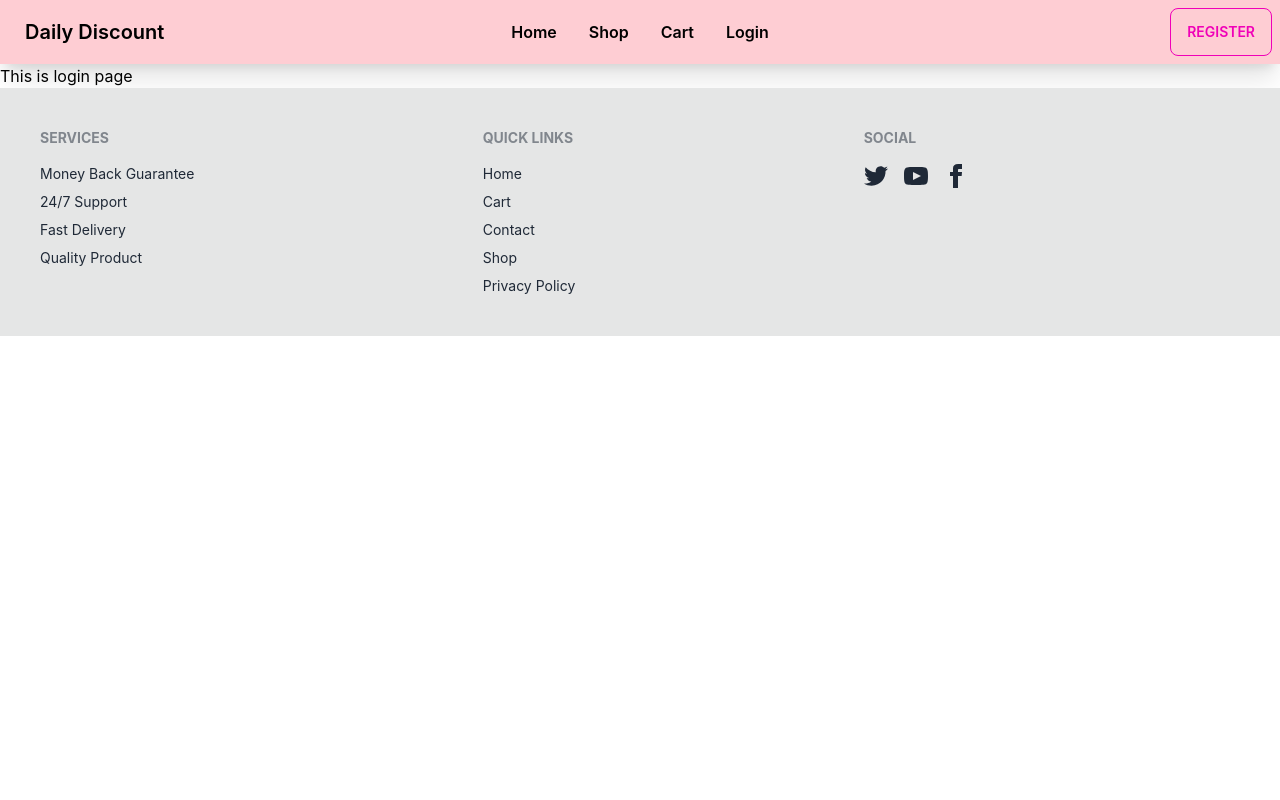
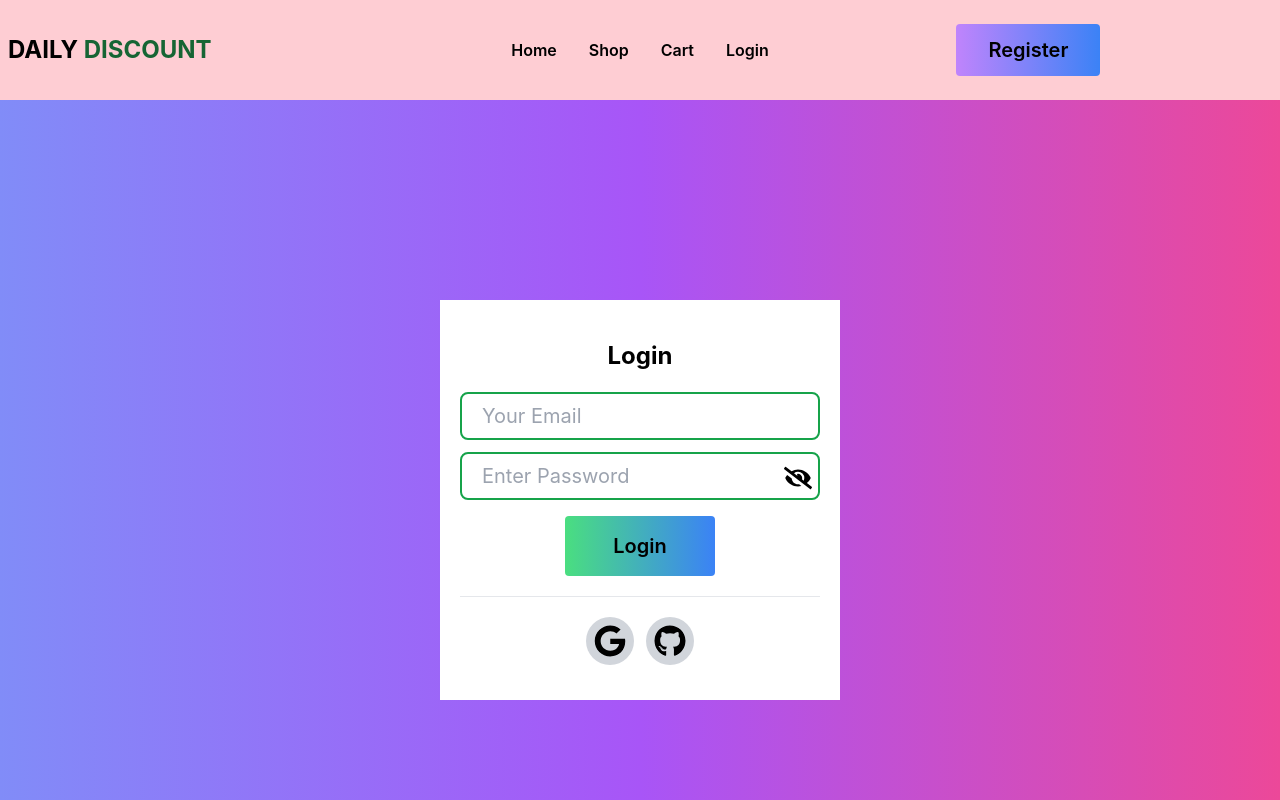
Before and after one commit to mdsultanmahmud/daily-discount, a React (Vite) app: page /login in a window 1280 px wide. Shown: the top 800 px of the page. Built offline with nearby package versions, Linux system fonts and the light colour scheme.

Commit message:
added context api

```diff
--- a/package.json
+++ b/package.json
@@ -14,6 +14,7 @@
     "@fortawesome/free-solid-svg-icons": "^6.2.0",
     "@fortawesome/react-fontawesome": "^0.2.0",
     "daisyui": "^2.38.1",
+    "firebase": "^9.13.0",
     "react": "^18.2.0",
     "react-dom": "^18.2.0",
     "react-icons": "^4.6.0",
--- /dev/null
+++ b/src/context/AuthProvider.jsx
@@ -0,0 +1,14 @@
+import React, { createContext, useState } from 'react';
+export const AuthContext = createContext()
+const AuthProvider = ({children}) => {
+    const [user, setUser] = useState({name:'John Machlauring', email:'mac@gmail.com'})
+
+    const AuthInfo = {user}
+    return (
+        <AuthContext.Provider value={AuthInfo}>
+            {children}
+        </AuthContext.Provider>
+    );
+};
+
+export default AuthProvider;
--- a/src/main.jsx
+++ b/src/main.jsx
@@ -1,10 +1,13 @@
 import React from 'react'
 import ReactDOM from 'react-dom/client'
 import App from './App'
+import AuthProvider from './context/AuthProvider'
 import './index.css'
 
 ReactDOM.createRoot(document.getElementById('root')).render(
   <React.StrictMode>
-    <App />
+    <AuthProvider>
+      <App />
+    </AuthProvider>
   </React.StrictMode>
 )
--- a/src/pages/Login/Login.jsx
+++ b/src/pages/Login/Login.jsx
@@ -1,9 +1,30 @@
-import React from 'react';
-
+import React, { useState } from 'react';
+import { FaGoogle, FaGithub, FaEye, FaEyeSlash } from 'react-icons/fa';
 const Login = () => {
+    const [passStatus, setPassStatus] = useState(false)
     return (
-        <div>
-            <h1>This is login page</h1>
+        <div className='min-h-screen grid place-items-center bg-gradient-to-r from-indigo-400 via-purple-500 to-pink-500'>
+            <div className='bg-white w-[400px] h-[400px] p-5'>
+                <form className='my-5'>
+                    <h3 className='text-center my-5 text-2xl font-bold'>Login</h3>
+                    <input required name='email' className='mb-3 rounded-lg text-xl px-5 py-2 w-full bg-white  text-black border-solid border-2 border-green-600 focus:outline-none ' type="email" placeholder='Your Email' />
+                    <div className='relative mb-3'>
+                        <input required name='password' className='rounded-lg text-xl px-5 py-2 w-full bg-white  text-black border-solid border-2 border-green-600 focus:outline-none ' type={passStatus ? 'text' : 'password'} placeholder='Enter Password' />
+                        {
+                            passStatus ?
+                                <FaEye onClick={() => setPassStatus(!passStatus)} className='w-7 h-7 absolute top-1/4 right-2 cursor-pointer'></FaEye>
+                                :
+                                <FaEyeSlash onClick={() => setPassStatus(!passStatus)} className='w-7 h-7 absolute top-1/4 right-2 cursor-pointer'></FaEyeSlash>
+                        }
+                    </div>
+                    <button className='bg-gradient-to-r from-green-400 to-blue-500 hover:from-pink-500 hover:to-yellow-500 px-12 py-4 rounded font-semibold text-xl hover:text-white block mx-auto my-4'>Login</button>
+                </form>
+                    <hr />
+                <div className='flex justify-center mt-5'>
+                    <FaGoogle className='w-12 h-12 p-2 bg-gray-300 hover:bg-purple-500 cursor-pointer rounded-full mr-3'></FaGoogle>
+                    <FaGithub className='w-12 h-12 p-2 bg-gray-300 hover:bg-pink-600 cursor-pointer rounded-full'></FaGithub>
+                </div>
+            </div>
         </div>
     );
 };
--- a/src/pages/Navbar/Navbar.jsx
+++ b/src/pages/Navbar/Navbar.jsx
@@ -10,7 +10,7 @@ const Navbar = () => {
     </>
 
     return (
-        <div className="navbar bg-rose-200 shadow-xl">
+        <div className="navbar bg-rose-200 shadow-2xl">
             <div className="navbar-start">
                 <div className="dropdown">
                     <label tabIndex={0} className="btn btn-ghost lg:hidden">
@@ -22,7 +22,7 @@ const Navbar = () => {
                         }
                     </ul>
                 </div>
-                <Link to='/' className="btn btn-ghost normal-case text-xl">Daily Discount</Link>
+                <Link to='/' className="text-2xl font-bold uppercase">Daily <span className='text-green-800'>Discount</span></Link>
             </div>
             <div className="navbar-center hidden lg:flex">
                 <ul className="menu menu-horizontal p-0 font-semibold">
@@ -32,7 +32,7 @@ const Navbar = () => {
                 </ul>
             </div>
             <div className="navbar-end">
-                <Link to={'/register'} className="btn btn-outline btn-secondary">Register</Link>
+                <Link to={'/register'} className="bg-gradient-to-r from-purple-400 to-blue-500 hover:from-green-500 hover:to-red-700 px-8 py-3 rounded font-semibold text-xl hover:text-white block mx-auto my-4">Register</Link>
             </div>
         </div>
     );
--- a/src/pages/Register/Register.jsx
+++ b/src/pages/Register/Register.jsx
@@ -1,19 +1,23 @@
-import React, { useState } from 'react';
+import React, { useContext, useState } from 'react';
 import regsiter from '../../assets/register.jpg'
-import { FaGoogle, FaEye, FaEyeSlash } from 'react-icons/fa';
+import {FaEye, FaEyeSlash } from 'react-icons/fa';
+import { AuthContext } from '../../context/AuthProvider';
 const Register = () => {
     const [passStatus, setPassStatus] = useState(false)
     const [confrimPass, setConfirmPass] = useState(false)
+    const {user} = useContext(AuthContext)
+    console.log(user?.email)
     return (
-        <div className="hero min-h-screen" style={{ backgroundImage: `url("${regsiter}")` }}>
+        <div className="hero min-h-screen" style={{ backgroundImage: `url("${regsiter}")`, backgroundAttachment:'fixed' }}>
             <div className="hero-overlay bg-opacity-60"></div>
             <div className="hero-content text-center text-neutral-content">
                 <div className="max-w-md">
                     <form>
-                        <input required name='name' className='mb-3 rounded-lg text-xl px-5 py-2 w-[300px] md:w-[450px] bg-transparent text-white border-solid border-2 border-red-600 focus:outline-none ' type="text" placeholder='Your Name' />
-                        <input required name='email' className='mb-3 rounded-lg text-xl px-5 py-2 w-[300px] md:w-[450px] bg-transparent text-white border-solid border-2 border-red-600 focus:outline-none ' type="email" placeholder='Your Email' />
+                        <h3 className='text-center text-red-700 font-bold uppercase text-2xl my-5'>Please Register</h3>
+                        <input required name='name' className='mb-3 rounded-lg text-xl px-5 py-2 w-[300px] md:w-[450px] bg-transparent text-white border-solid border-2 border-green-600 focus:outline-none ' type="text" placeholder='Your Name' />
+                        <input required name='email' className='mb-3 rounded-lg text-xl px-5 py-2 w-[300px] md:w-[450px] bg-transparent text-white border-solid border-2 border-green-600 focus:outline-none ' type="email" placeholder='Your Email' />
                         <div className='relative mb-3'>
-                            <input required name='password' className='rounded-lg text-xl px-5 py-2 w-[300px] md:w-[450px] bg-transparent text-white border-solid border-2 border-red-600 focus:outline-none ' type={passStatus ? 'text' : 'password'} placeholder='Enter Password' />
+                            <input required name='password' className='rounded-lg text-xl px-5 py-2 w-[300px] md:w-[450px] bg-transparent text-white border-solid border-2 border-green-600 focus:outline-none ' type={passStatus ? 'text' : 'password'} placeholder='Enter Password' />
                             {
                                 passStatus ?
                                 <FaEye onClick={() => setPassStatus(!passStatus)} className='w-7 h-7 absolute top-1/4 right-2 cursor-pointer'></FaEye>
@@ -22,7 +26,7 @@ const Register = () => {
                             }
                         </div>
                         <div className='relative mb-3'>
-                            <input required name='confirm' className='rounded-lg text-xl px-5 py-2 w-[300px] md:w-[450px] bg-transparent text-white border-solid border-2 border-red-600 focus:outline-none ' type={confrimPass ? 'text' : 'password'} placeholder='Confirm Password' />
+                            <input required name='confirm' className='rounded-lg text-xl px-5 py-2 w-[300px] md:w-[450px] bg-transparent text-white border-solid border-2 border-green-600 focus:outline-none ' type={confrimPass ? 'text' : 'password'} placeholder='Confirm Password' />
                             {
                                 confrimPass ?
                                 <FaEye onClick={() => setConfirmPass(!confrimPass)} className='w-7 h-7 absolute top-1/4 right-2 cursor-pointer'></FaEye>
@@ -32,7 +36,6 @@ const Register = () => {
                         </div>
                         <button className='btn btn-outline btn-secondary px-8'>Register</button>
                     </form>
-                    <button className='btn btn-wide btn-success mt-3'><FaGoogle className='text-white w-7 h-7 mr-3'></FaGoogle> Sign In with Google</button>
                 </div>
             </div>
         </div>
--- a/src/pages/home/ExploreProducts/ExploreProducts.jsx
+++ b/src/pages/home/ExploreProducts/ExploreProducts.jsx
@@ -22,7 +22,7 @@ const ExploreProducts = () => {
                 ></SingleProducts>)
             }
             </div>
-            <button className='btn btn-secondary mx-auto block my-8'>More Products</button>
+            <button className='bg-gradient-to-r from-red-800 to-green-400 hover:from-green-400 hover:to-indigo-600 text-xl font-bold text-white mx-auto block my-8 px-8 py-3 rounded'>More Products</button>
         </div>
     );
 };
--- a/src/pages/home/ExploreProducts/SingleProducts.jsx
+++ b/src/pages/home/ExploreProducts/SingleProducts.jsx
@@ -1,6 +1,4 @@
-import React from 'react';
-import { FontAwesomeIcon } from '@fortawesome/react-fontawesome'
-import { faHeart } from '@fortawesome/free-solid-svg-icons'
+import React from 'react'
 import './SingleProducts.css'
 const SingleProducts = ({ product }) => {
     const { title, price, description, category, image, rating } = product
@@ -9,7 +7,6 @@ const SingleProducts = ({ product }) => {
             <div className='relative img-container'>
                 <figure><img className='h-[200px] mt-3 hover:scale-110  ease-in-out duration-300' src={image} alt="Shoes" /></figure>
                 <div className='btn-container flex justify-center items-center absolute'>
-                    <FontAwesomeIcon className='w-8 h-8 mr-3' icon={faHeart} />
                     <button className='bg-red-600 px-6 py-2 rounded text-white font-semibold'>Add To Cart</button>
                 </div>
             </div>
```
Also changed, not shown: src/pages/Footer/Footer.jsx (+6 -5 lines), 1 other file (tests, documents, lock files or other folders).
